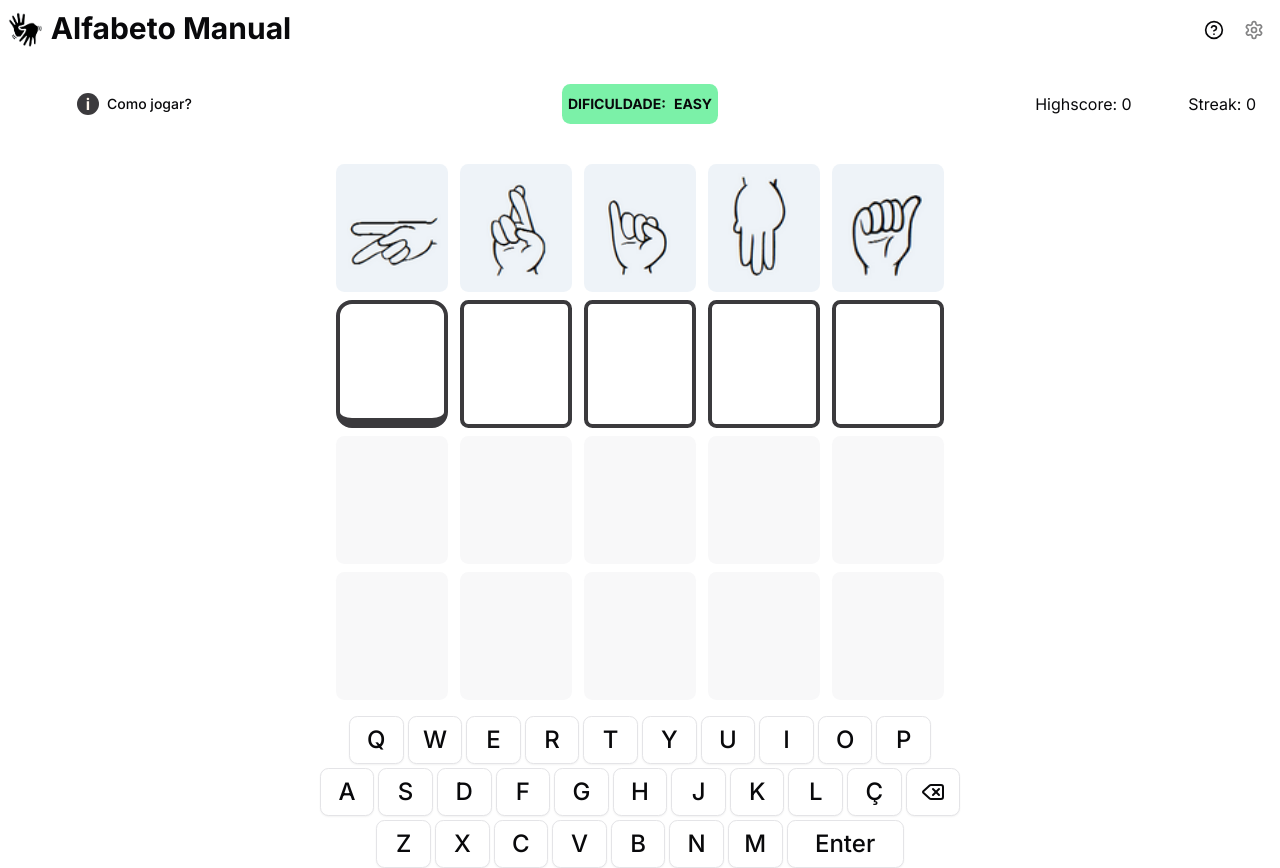
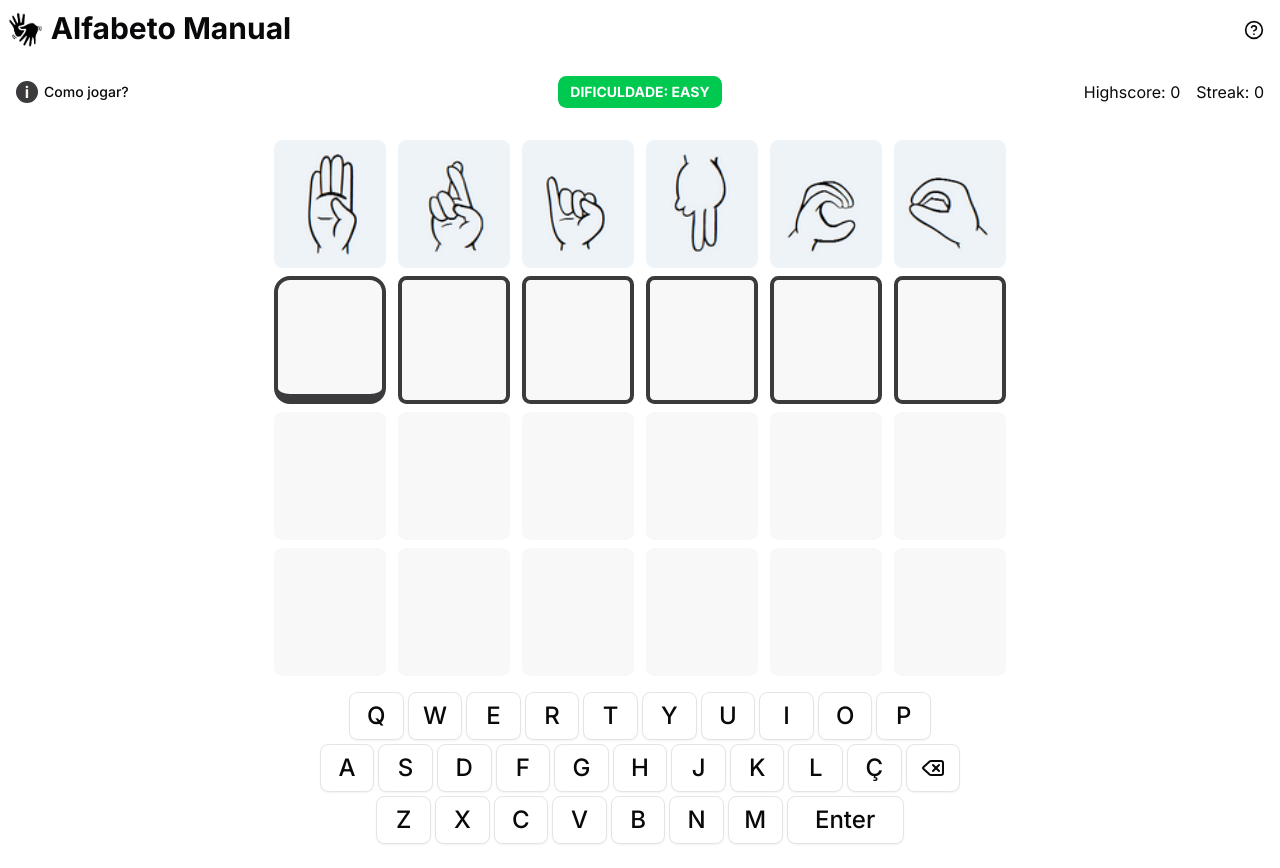
Before and after one commit to Leonardo-Luz/react-ts-libras-guess-game, a React (Vite) app: page / in a window 1280 px wide. Shown: the top 868 px of the page. Built offline with nearby package versions, Linux system fonts and the light colour scheme.

Commit message:
style: several ui changes

```diff
--- a/src/components/GuessGame/Tile.tsx
+++ b/src/components/GuessGame/Tile.tsx
@@ -12,7 +12,7 @@ export const Tile = ({ letter, corret, contains, wrong, className }: tileProps)
 	return (
 		<span
 			className={cn(
-				`flex justify-center items-center border-4 flex-1 max-w-28 aspect-[7/8] rounded-md text-2xl font-extrabold border-primary text-primary sm:text-3xl md:text-4xl`,
+				`flex justify-center items-center border-4 flex-1 max-w-28 aspect-[7/8] rounded-md text-2xl font-extrabold border-primary bg-muted text-primary transition-all sm:text-3xl md:text-4xl`,
 				corret && "border-correct bg-correct text-correct-foreground",
 				contains && !corret && "border-mispositioned bg-mispositioned text-mispositioned-foreground",
 				wrong && "border-incorrect bg-incorrect text-incorrect-foreground",
--- a/src/components/layout/Header.tsx
+++ b/src/components/layout/Header.tsx
@@ -1,6 +1,6 @@
 import { Link } from "react-router-dom"
 import { Button } from "@/components/ui/button"
-import { HelpCircleIcon, SettingsIcon } from "lucide-react"
+import { HelpCircleIcon } from "lucide-react"
 import AboutDialog from "../AboutDialog"
 
 export const Header = () => {
@@ -8,7 +8,7 @@ export const Header = () => {
 		<header className="py-3">
 			<div className="flex justify-between items-center gap-2 mx-auto container max-w-(--breakpoint-xl)">
 				<div className=" flex justify-start flex-1 align-middle">
-					<img src="/icon.png" className="h-9" />
+					<img src="/icon.png" className="h-9 dark:invert" />
 					<Button
 						size="sm"
 						variant="link"
@@ -27,13 +27,6 @@ export const Header = () => {
 							<HelpCircleIcon className="size-5" />
 						</Button>
 					</AboutDialog>
-					<Button
-						size="icon"
-						variant="ghost"
-						disabled
-					>
-						<SettingsIcon className="size-5" />
-					</Button>
 				</div>
 			</div>
 		</header>
--- a/src/index.css
+++ b/src/index.css
@@ -62,7 +62,6 @@
   --popover: oklch(1 0 0);
   --popover-foreground: oklch(0.141 0.005 285.823);
   --primary: oklch(0.350 0.005 300.823);
-  /* --primary: rgb(254, 154, 0); */
   --primary-foreground: oklch(0.98 0.016 73.684);
   --secondary: oklch(0.98 0.001 286.375);
   --secondary-foreground: oklch(0.21 0.006 285.885);
@@ -76,7 +75,7 @@
   --destructive-foreground: rgb(255, 255, 255);
   --border: oklch(0.92 0.004 286.32);
   --input: oklch(0.92 0.004 286.32);
-  --ring: rgb(254, 154, 0);
+  --ring: oklch(0.98 0.016 73.684);
   --chart-1: oklch(0.646 0.222 41.116);
   --chart-2: oklch(0.6 0.118 184.704);
   --chart-3: oklch(0.398 0.07 227.392);
@@ -84,12 +83,12 @@
   --chart-5: oklch(0.769 0.188 70.08);
   --sidebar: oklch(0.985 0 0);
   --sidebar-foreground: oklch(0.141 0.005 285.823);
-  --sidebar-primary: rgb(254, 154, 0);
+  --sidebar-primary: oklch(0.98 0.016 73.684);
   --sidebar-primary-foreground: oklch(0.98 0.016 73.684);
   --sidebar-accent: oklch(0.98 0.001 286.375);
   --sidebar-accent-foreground: oklch(0.21 0.006 285.885);
   --sidebar-border: oklch(0.92 0.004 286.32);
-  --sidebar-ring: rgb(254, 154, 0);
+  --sidebar-ring: oklch(0.98 0.016 73.684);
 
 	--correct: rgb(0, 201, 80);
 	--correct-foreground: rgb(255, 255, 255);
@@ -106,8 +105,8 @@
   --card-foreground: oklch(0.985 0 0);
   --popover: oklch(0.21 0.006 285.885);
   --popover-foreground: oklch(0.985 0 0);
-  --primary: rgb(254, 154, 0);
-  --primary-foreground: oklch(0.98 0.016 73.684);
+  --primary: oklch(0.98 0.016 73.684);
+  --primary-foreground: oklch(0.141 0 0);
   --secondary: oklch(0.274 0.006 286.033);
   --secondary-foreground: oklch(0.985 0 0);
   --muted: oklch(0.274 0.006 286.033);
@@ -120,7 +119,7 @@
   --destructive-foreground: rgb(255, 255, 255);
   --border: oklch(1 0 0 / 10%);
   --input: oklch(1 0 0 / 15%);
-  --ring: rgb(254, 154, 0);
+  --ring: oklch(0.98 0.016 73.684);
   --chart-1: oklch(0.488 0.243 264.376);
   --chart-2: oklch(0.696 0.17 162.48);
   --chart-3: oklch(0.769 0.188 70.08);
@@ -128,18 +127,18 @@
   --chart-5: oklch(0.645 0.246 16.439);
   --sidebar: oklch(0.21 0.006 285.885);
   --sidebar-foreground: oklch(0.985 0 0);
-  --sidebar-primary: rgb(254, 154, 0);
+  --sidebar-primary: oklch(0.98 0.016 73.684);
   --sidebar-primary-foreground: oklch(0.98 0.016 73.684);
   --sidebar-accent: oklch(0.274 0.006 286.033);
   --sidebar-accent-foreground: oklch(0.985 0 0);
   --sidebar-border: oklch(1 0 0 / 10%);
-  --sidebar-ring: rgb(254, 154, 0);
+  --sidebar-ring: oklch(0.98 0.016 73.684);
 
-	--correct: rgb(254, 154, 0);
+	--correct: rgb(0, 201, 80);
 	--correct-foreground: rgb(255, 255, 255);
-	--mispositioned: rgb(255, 240, 133);
-	--mispositioned-foreground: rgb(151, 60, 0);
-	--incorrect: rgb(193, 0, 7);
+	--mispositioned: rgb(255, 223, 32);
+	--mispositioned-foreground: rgb(255, 255, 255);
+	--incorrect: rgb(251, 44, 54);
 	--incorrect-foreground: rgb(255, 255, 255);
 }
 
--- a/src/routes/Home.tsx
+++ b/src/routes/Home.tsx
@@ -107,8 +107,14 @@ export const Home = () => {
 	}, [target])
 
 	useEffect(() => {
+		reset()
+	// eslint-disable-next-line react-hooks/exhaustive-deps
+	}, [difficulty])
+
+	useEffect(() => {
 		if (streak > highscore)
 			setHighscore(streak)
+	// eslint-disable-next-line react-hooks/exhaustive-deps
 	}, [streak])
 
 	return (
@@ -118,25 +124,34 @@ export const Home = () => {
 			className="flex flex-col align-top justify-top w-full h-full gap-4 outline-0 "
 		>
 			<div className="flex justify-between items-center py-4 w-full">
+				<div className=" flex justify-start items-center flex-1">
 					<HowToPlayDialog>
-					<Button size="lg" variant="ghost" className="px-2 w-[20%]">
+						<Button size="sm" variant="ghost" className="px-2">
 							<span className="inline-flex justify-center items-center rounded-full size-5.5 text-base font-bold bg-primary text-primary-foreground">i</span>
 							Como jogar?
 						</Button>
 					</HowToPlayDialog>
-				<Button size="lg" variant="ghost"
+				</div>
+				<div className=" flex justify-center items-center flex-1">
+					<Button
+						size="sm"
+						variant="ghost"
 						onClick={handleDifficultyChange}
-					className={`font-bold px-1.5
-						${difficulty == "easy" && "bg-green-300"}
-						${difficulty == "medium" && "bg-yellow-300"}
-						${difficulty == "hard" && "bg-red-400 text-white"}`}
+						className={`
+							font-bold
+							${difficulty == "easy" && "bg-correct text-correct-foreground hover:bg-correct/75 hover:text-correct-foreground dark:hover:bg-correct/75 dark:hover:text-correct-foreground"}
+							${difficulty == "medium" && "bg-mispositioned text-mispositioned-foreground hover:bg-mispositioned/75 hover:text-mispositioned-foreground dark:hover:bg-mispositioned/75 dark:hover:text-mispositioned-foreground"}
+							${difficulty == "hard" && "bg-incorrect text-incorrect-foreground hover:bg-incorrect/75 hover:text-incorrect-foreground dark:hover:bg-incorrect/75 dark:hover:text-incorrect-foreground"}`
+						}
 					>
-					<p>DIFICULDADE:</p>
-					{difficulty.toUpperCase()}
+						DIFICULDADE: {difficulty.toUpperCase()}
 					</Button>
-				<div className="flex flex-row justify-between p-4 gap-4 w-[20%]">
-					<p>Highscore: {highscore}</p>
-					<p>Streak: {streak}</p>
+				</div>
+				<div className=" flex justify-end items-center flex-1">
+					<div className="flex justify-between px-2 gap-4 text-nowrap">
+						<span>Highscore: {highscore}</span>
+						<span>Streak: {streak}</span>
+					</div>
 				</div>
 			</div>
 			<div className=" flex flex-col items-center gap-2 w-full h-full">
```
Lines whose indentation alone changed are shown as unchanged.
